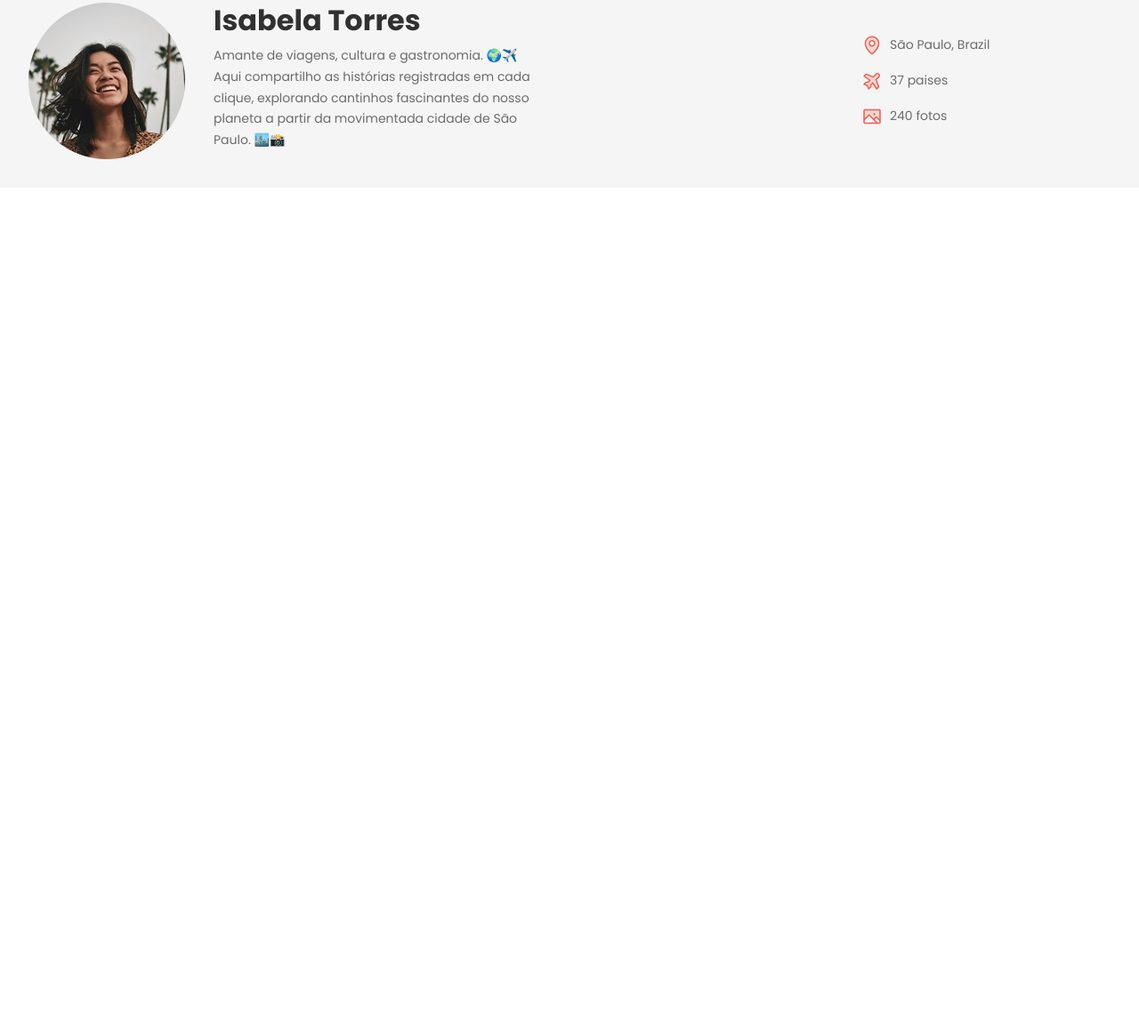
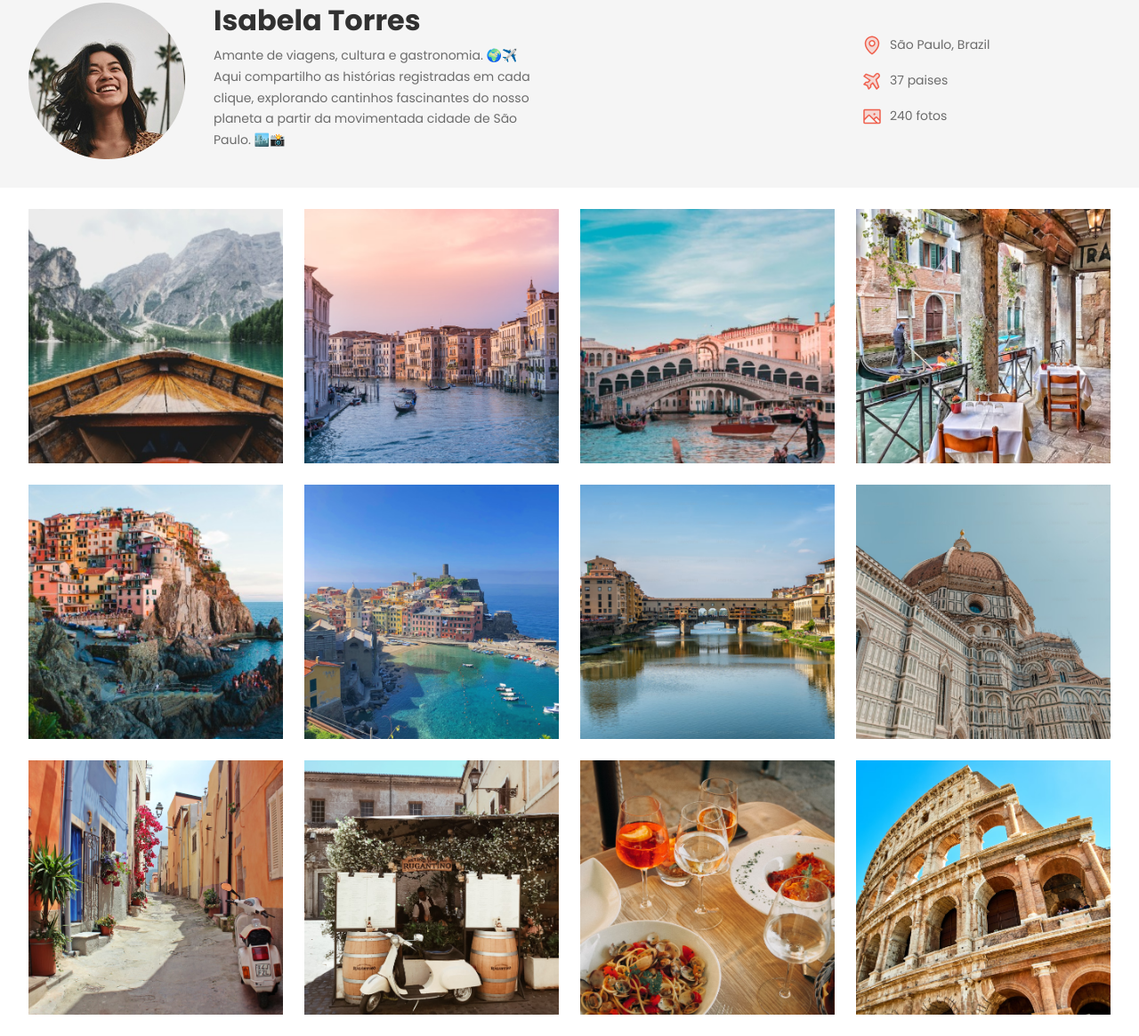
Before and after one commit to lucaswcode/travelgram, a plain HTML site: page index.html in a window 1280 px wide. Shown: the part 125-1290 px from the top of the page at 89% size. Before the commit the page ends 800 px from the top, so only its background shows below. Drawn offline with Linux system fonts and the light colour scheme.

Commit message:
finished photo gallery

```diff
--- a/index.html
+++ b/index.html
@@ -63,5 +63,20 @@
       </div>
     </header>
   </div>
+  <main class="container">
+    <img src="./assets/images/Image 01.png" alt="">
+    <img src="./assets/images/Image 02.png" alt="">
+    <img src="./assets/images/Image 03.png" alt="">
+    <img src="./assets/images/Image 04.png" alt="">
+    <img src="./assets/images/Image 05.png" alt="">
+    <img src="./assets/images/Image 06.png" alt="">
+    <img src="./assets/images/Image 07.png" alt="">
+    <img src="./assets/images/Image 08.png" alt="">
+    <img src="./assets/images/Image 09.png" alt="">
+    <img src="./assets/images/Image 10.png" alt="">
+    <img src="./assets/images/Image 11.png" alt="">
+    <img src="./assets/images/Image 12.png" alt="">
+
+  </main>
 </body>
 </html>
--- a/styles/index.css
+++ b/styles/index.css
@@ -1,3 +1,4 @@
 @import url(global.css);
 @import url(nav.css);
 @import url(header.css);
+@import url(main.css);
--- /dev/null
+++ b/styles/main.css
@@ -0,0 +1,12 @@
+main {
+  display: flex;
+  flex-wrap: wrap;
+  gap: 1.5rem;
+  padding-block: 1.5rem;
+
+  & img {
+    width: 17.875rem;
+    height: 17.875rem;
+    object-fit: cover;
+  }
+}
```
